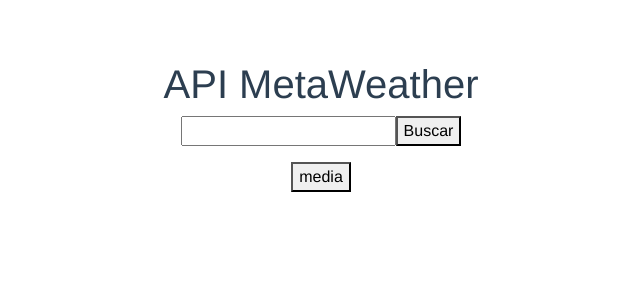
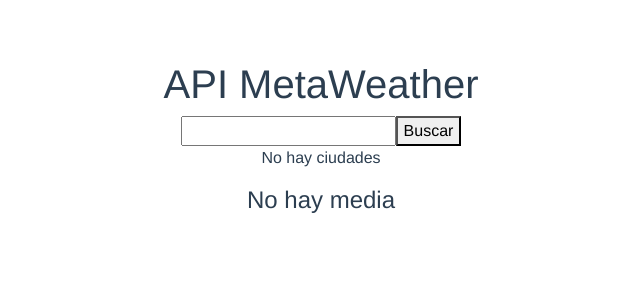
Before and after one commit to Itziar88/weather, a Vue app: page / in a window 1280 px wide. Shown: the top 300 px of the page, without its empty margins (319-959 px from the left). Built offline with nearby package versions, Linux system fonts and the light colour scheme.

Commit message:
Average cities temp and props

```diff
--- a/src/App.vue
+++ b/src/App.vue
@@ -8,9 +8,9 @@
             :cities="cities"
         />
         <!-- <Pruebas /> -->
-        <button @click="media">
-            media
-        </button>
+        <h4>
+            {{ media }}
+        </h4>
     </div>
 </template>
 
@@ -35,6 +35,11 @@
             inputValue: 'lon',
         }
     },
+    computed: {
+        media () {
+            return this.cities.length > 0 ? this.cities.reduce((acc, city) => acc + city.temp, 0) / this.cities.length : 'No hay media'
+        },
+    },
     methods: {
         async handleSearch (value) {
             try {
@@ -55,14 +60,6 @@
                 stateAbbr: city.consolidated_weather[0].weather_state_abbr,
             }
         },
-        media () {
-            let averageTemp
-            this.cities.forEach((city) => {
-                averageTemp = city.temp
-                console.log(averageTemp)
-            })
-            console.log('ok')
-        },
     },
 }
 </script>
--- a/src/components/CitiesList.vue
+++ b/src/components/CitiesList.vue
@@ -1,6 +1,6 @@
 <template>
     <div class="hello">
-        <ul>
+        <ul v-if="cities.length">
             <li
                 v-for="city in cities"
                 :key="city.id"
@@ -8,14 +8,26 @@
                 {{ city }}
             </li>
         </ul>
+        <p v-else>
+            No hay ciudades
+        </p>
     </div>
 </template>
 
 <script>
+import VueTypes from 'vue-types'
 
 export default {
     name: 'CitiesList',
-    props: ['cities'],
+    props: {
+        cities: VueTypes.arrayOf(VueTypes.shape({
+            id: VueTypes.number.isRequired,
+            name: VueTypes.string.isRequired,
+            temp: VueTypes.number.def(0),
+            state: VueTypes.string.def(''),
+            stateAbbr: VueTypes.string.def(''),
+        })).def([]),
+    },
 }
 </script>
 
```
